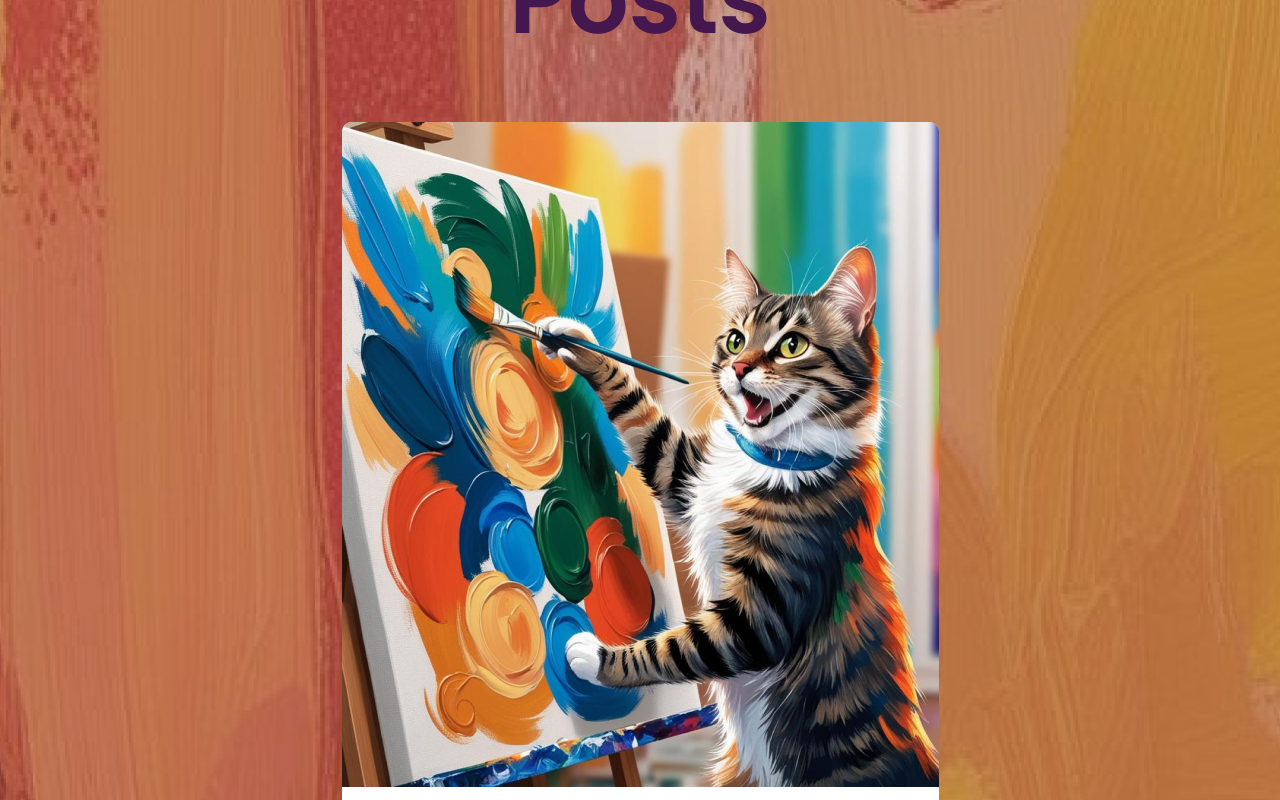
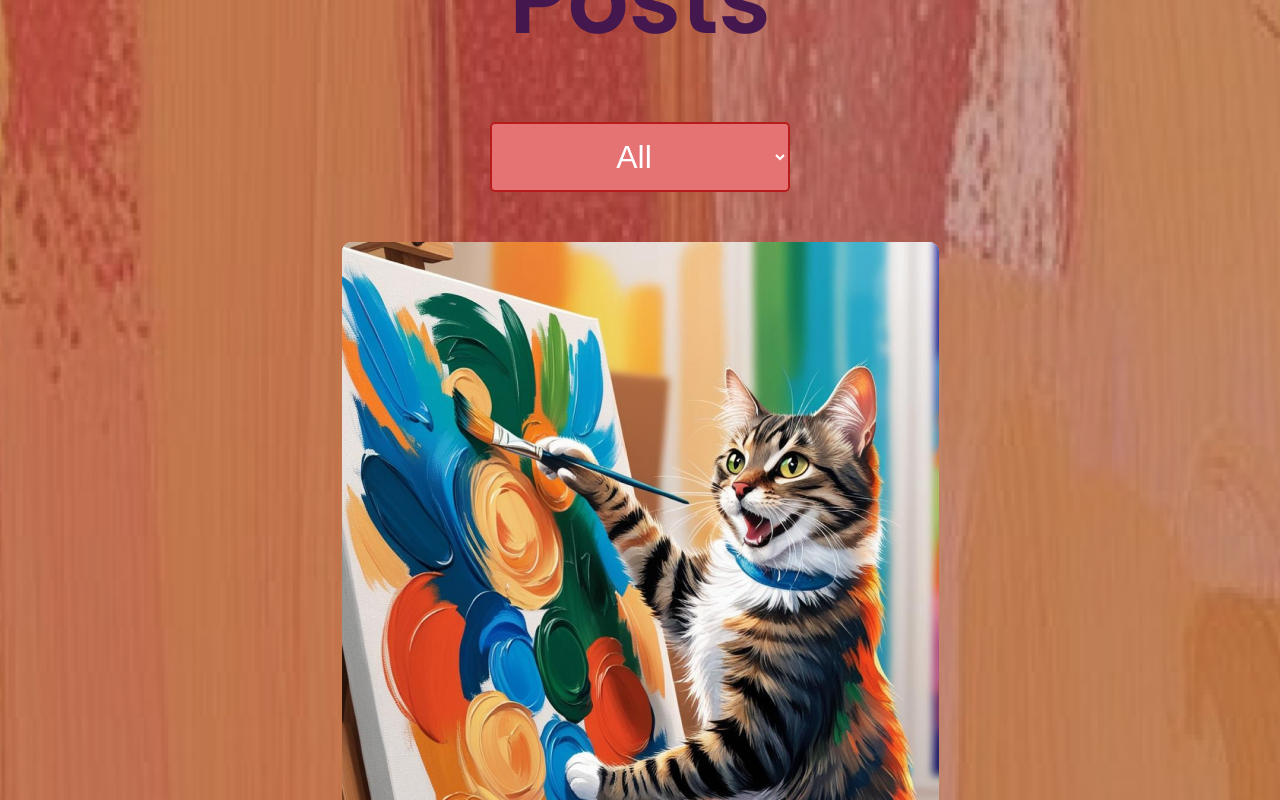
Before and after one commit to BohdanRubanov/ReactApp, a React (Create React App) app: page / in a window 1280 px wide. Shown: the part 960-1760 px from the top of the page. Built offline with nearby package versions, Linux system fonts and the light colour scheme; a web font is replaced by a local one.

Commit message:
added filters

```diff
--- a/src/components/PostList/PostList.css
+++ b/src/components/PostList/PostList.css
@@ -15,3 +15,33 @@
     font-size: 96px;
     color: #44174E;
 }
+
+select {
+    width: 300px;
+    height: 70px;
+    padding: 10px;
+    font-size: 32px;
+    text-align: center;
+    background-color: #e57373;
+    color: #fff;
+    border: 2px solid #b71c1c;
+    border-radius: 5px;
+    cursor: pointer;
+    outline: none;
+    transition: background-color 0.3s ease, box-shadow 0.3s ease;
+}
+
+select:hover {
+    background-color: #ef5350;
+}
+
+
+select:focus {
+    box-shadow: 0 0 10px rgba(239, 83, 80, 0.8);
+}
+
+option {
+    font-size: 14px;
+    background-color: #fff;
+    color: #333;
+}
--- a/src/components/PostList/PostList.tsx
+++ b/src/components/PostList/PostList.tsx
@@ -1,15 +1,44 @@
+import { useEffect, useState } from "react"
 import { Post } from "../Post/Post"
 import "./PostList.css"
 
 export function PostList(){
     const posts = [
-        {id: 0, name: 'Oleg', description: "bebebe", image: "/static/img/catPost.png", author: "me"},
-        {id: 0, name: 'NeOleg', description: "Nebebebe", image: "/static/img/catPost.png", author: "me"},
+        {id: 0, category: 'funny', name: 'Oleg', description: "funny", image: "/static/img/catPost.png", author: "me"},
+        {id: 1, category: 'sad',name: 'NeOleg', description: "sad", image: "/static/img/catPost.png", author: "me"},
+        {id: 2, category: 'angry',name: 'NeOleg', description: "angry", image: "/static/img/catPost.png", author: "me"},
+        {id: 3, category: 'hapi',name: 'NeOleg', description: "hapi", image: "/static/img/catPost.png", author: "me"},
+        {id: 4, category: 'funny',name: 'NeOleg', description: "funny", image: "/static/img/catPost.png", author: "me"},
 
     ]
+    const [filteredPosts, setFilteredPosts] = useState(posts)
+    const [selectedCategory, setSelectedCategory] = useState('All')
+
+    useEffect(()=>{
+        if(selectedCategory === 'All'){
+            setFilteredPosts(posts)
+        } else{
+            setFilteredPosts(posts.filter( (post)=>{
+                return post.category === selectedCategory
+            }))
+        }
+        console.log(selectedCategory)
+    }, [selectedCategory])
+
     return <div className="PostList">
         <h1 className="PostsTitle">Posts</h1>
-            {posts.map( (post) => {
+        <select onChange={(event)=>{
+            setSelectedCategory(event.target.value)
+        }
+        }>
+            <option value = 'All'>All</option>
+            <option value = 'funny'>funny</option>
+            <option value = 'sad'>sad</option>
+            <option value = 'angry'>angry</option>
+            <option value = 'hapi'>hapi</option>
+        </select>
+
+            {filteredPosts.map( (post) => {
 
 
                 return <Post key = {post.id} name = {post.name} description = {post.description} img = {post.image} author={post.author}></Post>
```
